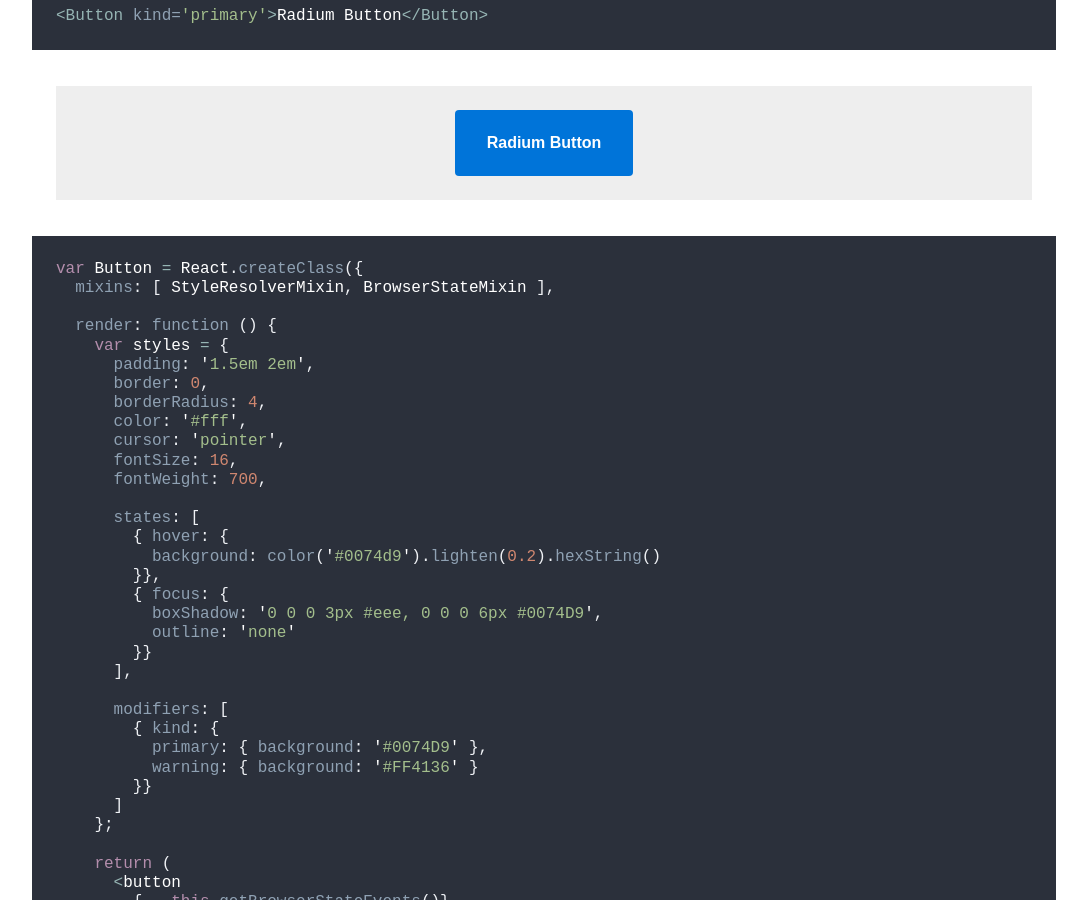
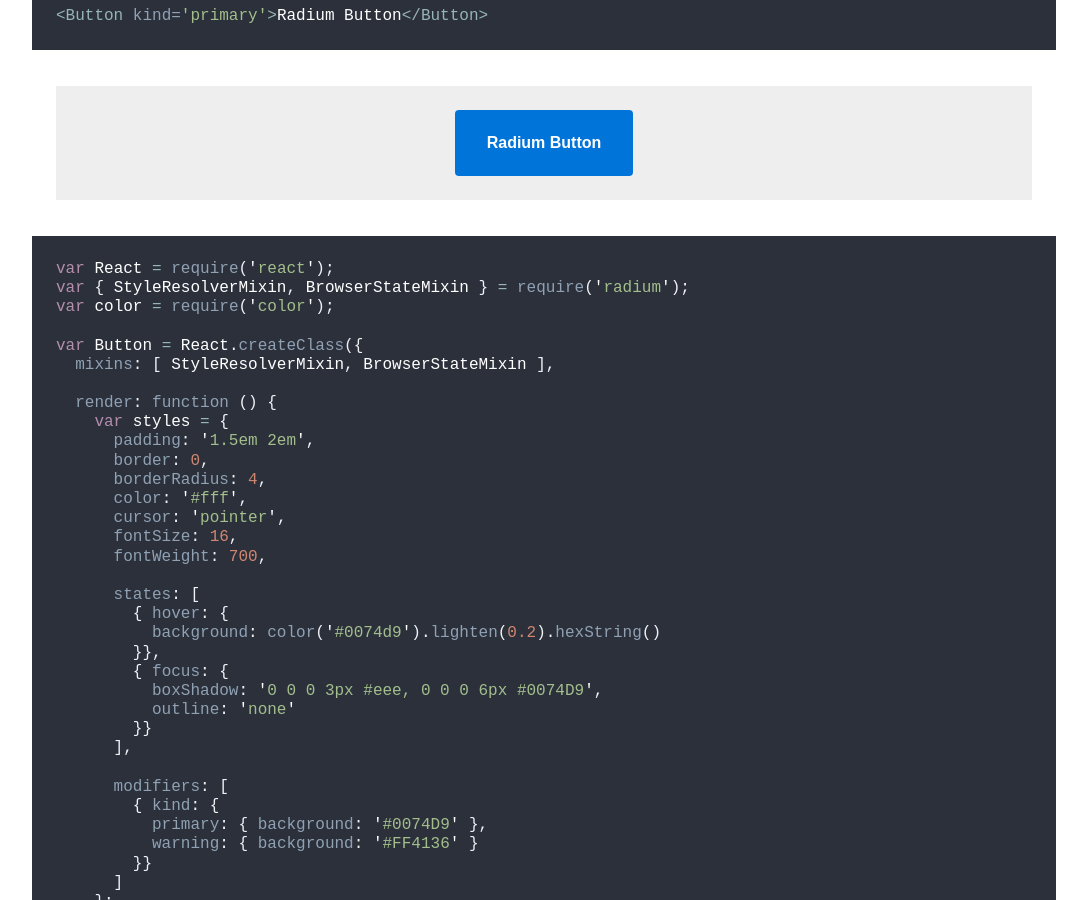
Before and after one commit to FormidableLabs/radium, a Jekyll site: the page built from index.md, in a window 1280 px wide and 900 px high, scrolled down 2084 px. Shown: the whole window, without its empty margins (96-1183 px from the left). Built offline with Jekyll 4.4.1, drawn with Linux system fonts in a browser that asks for light colours; some web fonts are replaced; Markdown is read by kramdown in place of the engine named in the settings.

Commit message:
Add requires to main code example

````diff
--- a/_includes/examples.md
+++ b/_includes/examples.md
@@ -19,6 +19,10 @@ Before we dive in, here's what it looks like:
 <div id="radium-example"></div>
 
 ```js
+var React = require('react');
+var { StyleResolverMixin, BrowserStateMixin } = require('radium');
+var color = require('color');
+
 var Button = React.createClass({
   mixins: [ StyleResolverMixin, BrowserStateMixin ],
 
````
